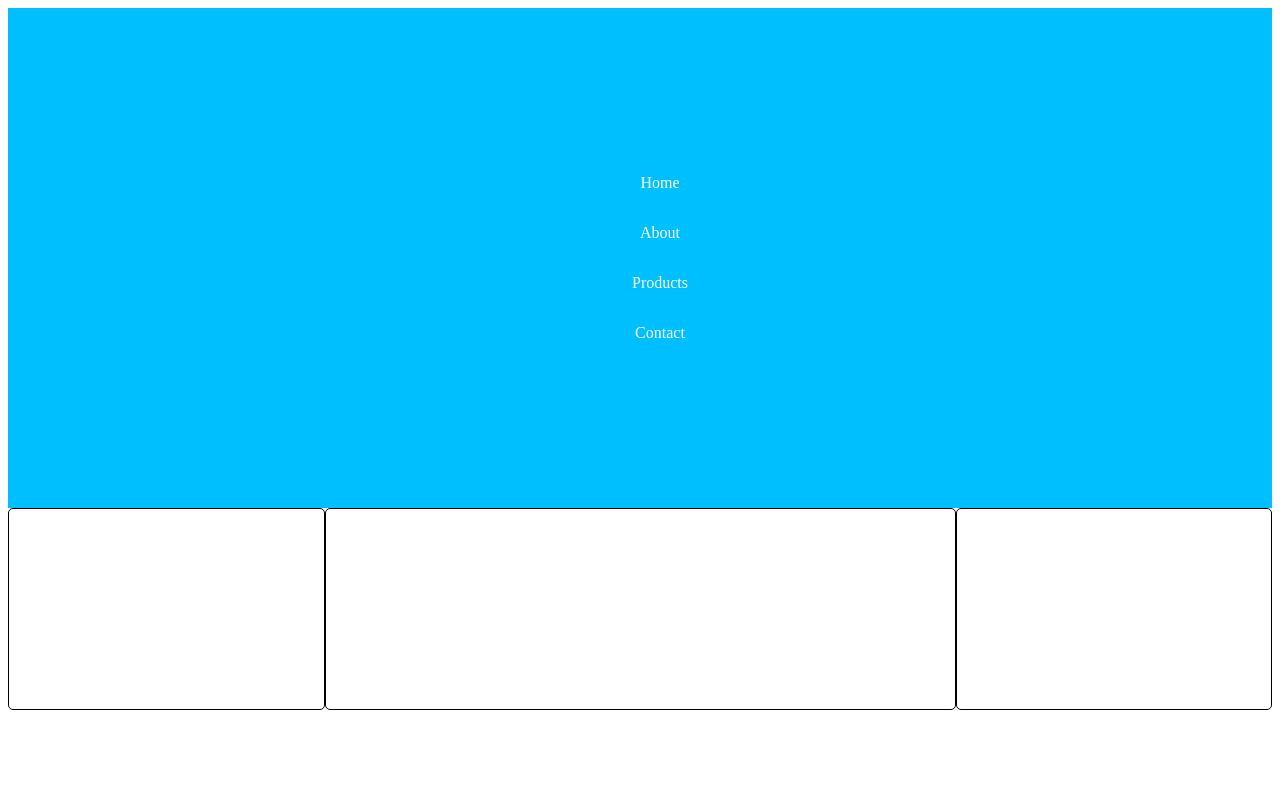
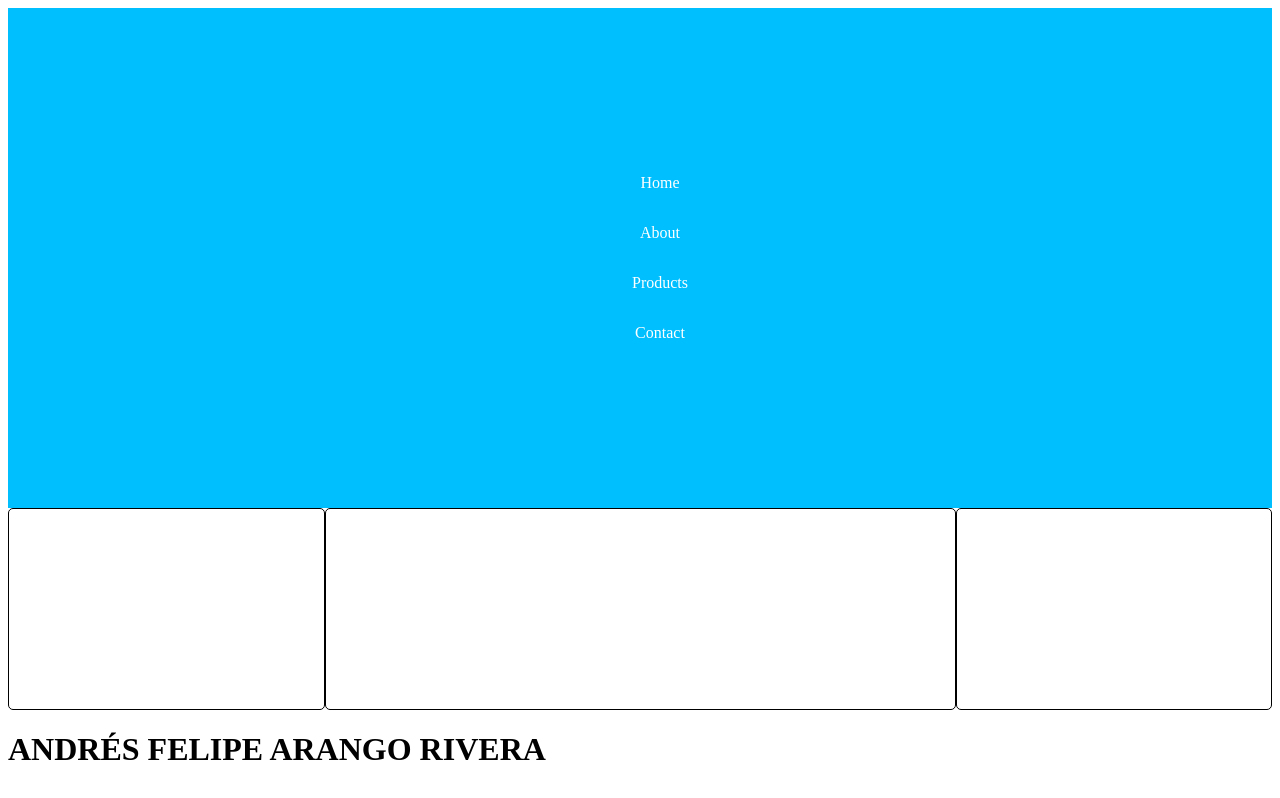
Before and after one commit to jhuhandha/GarantiasPruebaGit, a plain HTML site: page indexflex.html in a window 1280 px wide. Drawn offline with Linux system fonts and the light colour scheme.

Commit message:
Add fullname in indexflex.hmtl

```diff
--- a/indexflex.html
+++ b/indexflex.html
@@ -22,6 +22,7 @@
         <div class="uno"></div>
     </div>
 
+    <h1>ANDRÉS FELIPE ARANGO RIVERA</h1>
 
 </body>
 
```
